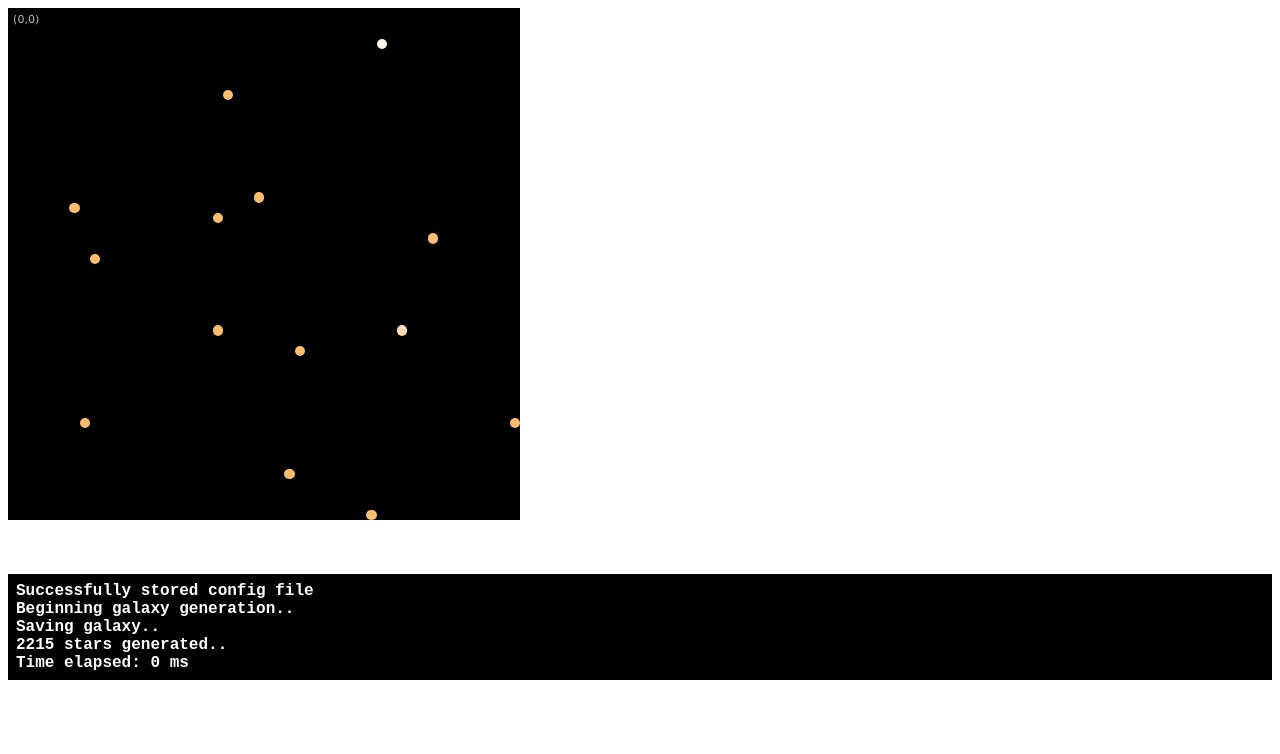
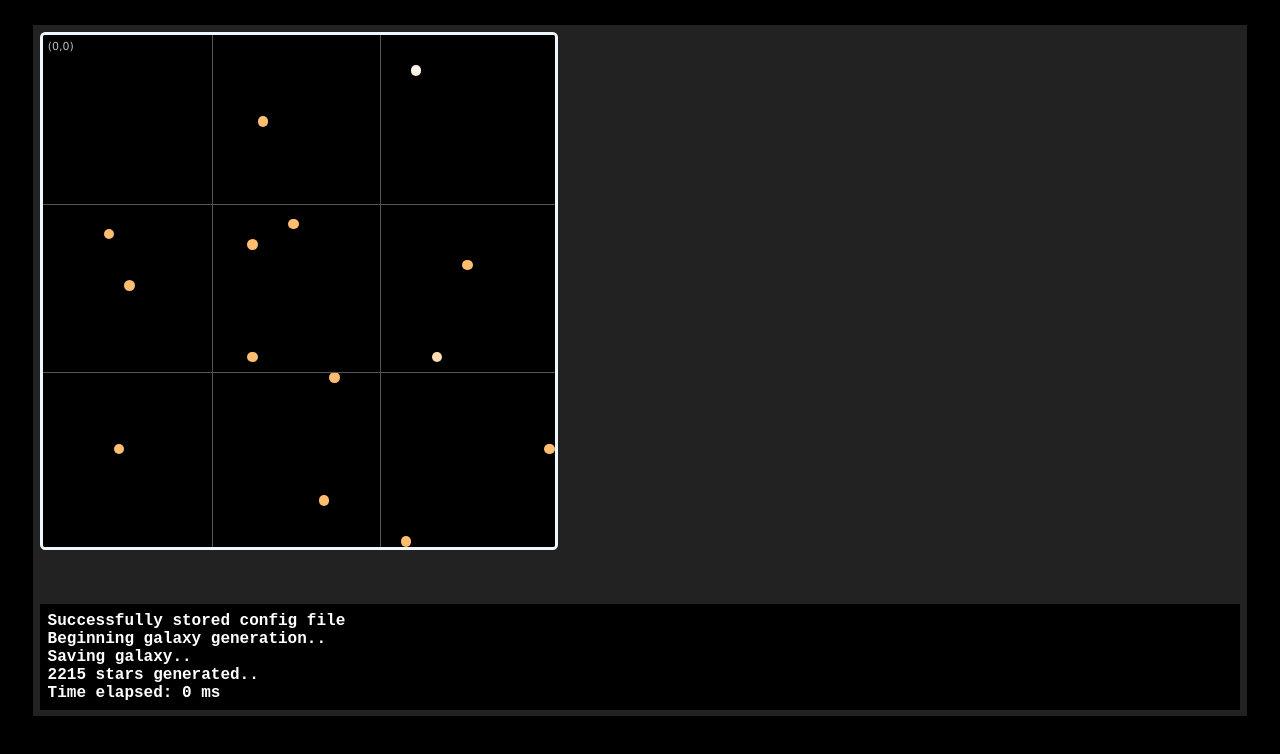
Before and after one commit to timbotron/js-space, a website: page www-root/star_test.html in a window 1280 px wide. Drawn offline with Linux system fonts and the light colour scheme.

Commit message:
styled and lined

```diff
--- a/www-root/css/mk2.css
+++ b/www-root/css/mk2.css
@@ -1,9 +1,55 @@
+body {
+  background: #000;
+}
+#main {
+  background: #222;
+  margin: 2%;
+  padding: 0.5%;
+}
+#viewport1 {
+  position: relative;
+  overflow: hidden;
+  border: 3px solid #F0F8FF;
+  border-radius: 1%;
+  max-width: 512px;
+}
 .grid {
-  height: 512px;
-  max-width: 512px;
+
+  width: 100%;
   position: relative;
   background: #000;
   overflow: hidden;
+}
+
+.horiz {
+  width: 100%;
+  height: 1px;
+  background: #555;
+  position: absolute;
+  left: 0px;
+  z-index: 100;
+}
+
+.vert {
+  width: 1px;
+  height: 100%;
+  background: #555;
+  position: absolute;
+  top: 0px;
+  z-index: 100;
+}
+
+#glh1 {
+  top: 33%;
+}
+#glh2 {
+  top: 66%;
+}
+#glv1 {
+  left: 33%;
+}
+#glv2 {
+  left: 66%;
 }
 
 .star {
--- a/www-root/star_test.html
+++ b/www-root/star_test.html
@@ -8,15 +8,22 @@
 </head>
 
 <body>
+<div id="main">
+	<div id="viewport1">
 		<div class="grid">
 
 		  	<span class="sector-label" id="sec-00">(0,0)</span>
+		 	<div id="glh1" class="horiz"></div>
+		 	<div id="glh2" class="horiz"></div>
+ 			<div id="glv1" class="vert"></div>
+ 			<div id="glv2" class="vert"></div>
 
+		</div>
 	</div>
 	<br />
 	<br />
 	<br />
 	<div class="output"></div>
-
+</div>
 </body>
 </html>
```
Lines whose indentation alone changed are shown as unchanged.
